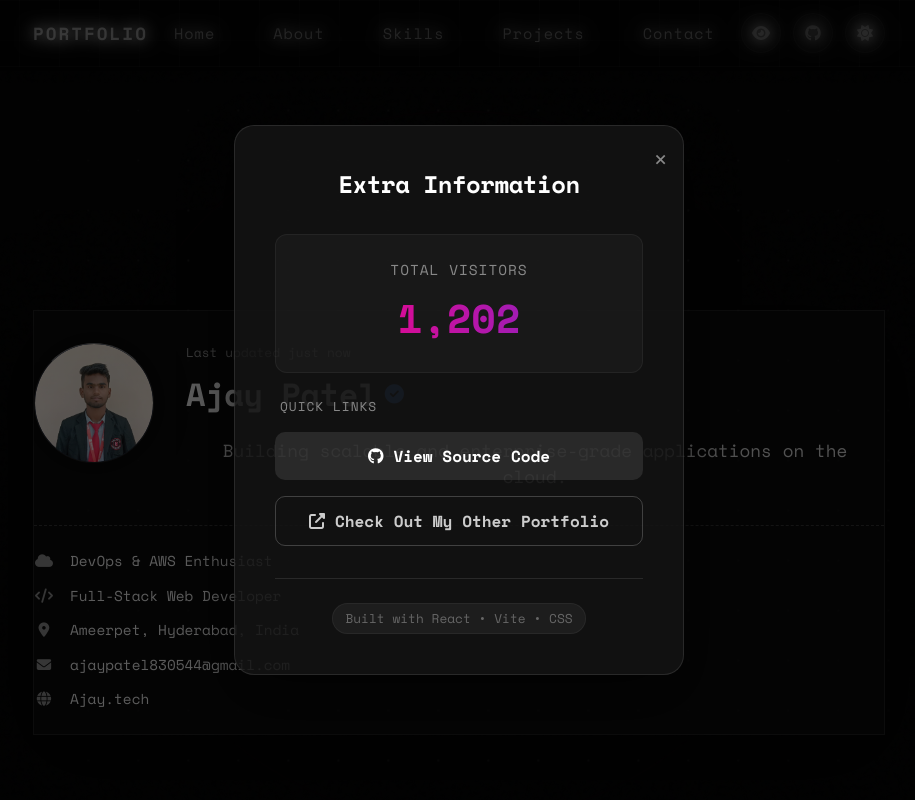
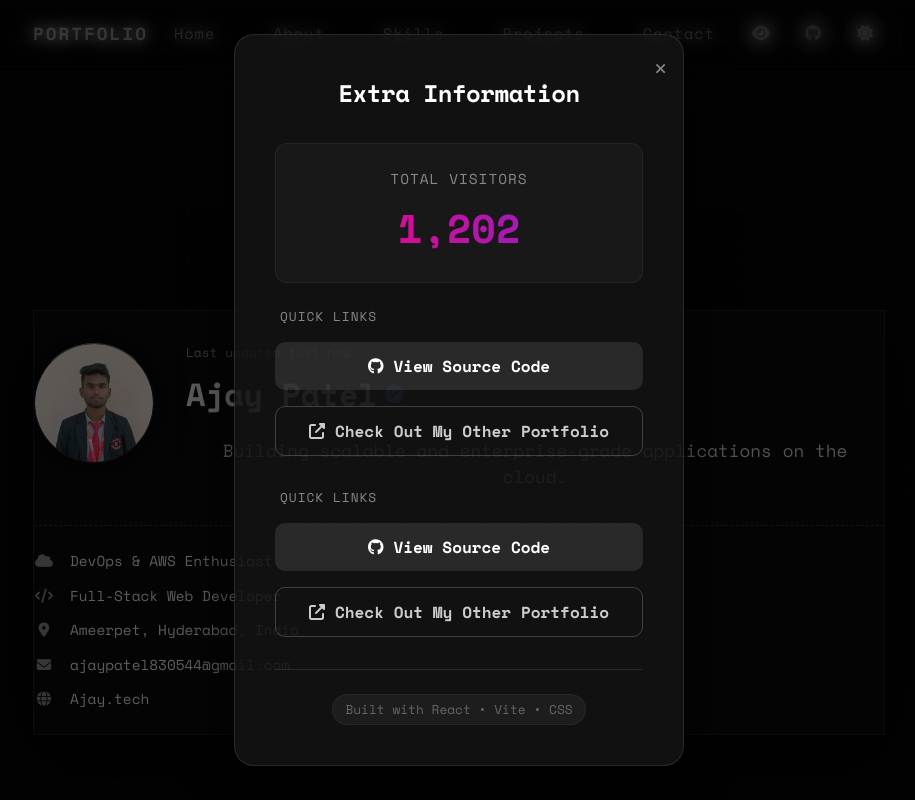
Before and after one commit to Ajaypatel001/Portfolio, a React (Vite) app: page / in a window 1280 px wide. Both pictures are taken after a click on the button 942 px from the left and 33 px from the top of the page. Shown: the top 800 px of the page, without its empty margins (181-1096 px from the left). Built offline with nearby package versions, Linux system fonts and the light colour scheme.

Commit message:
Update Navbar.jsx

```diff
--- a/src/components/Navbar.jsx
+++ b/src/components/Navbar.jsx
@@ -70,6 +70,16 @@ const Navbar = () => {
                             </a>
                         </div>
 
+                              <div className="modal-section-title">Quick Links</div>
+                        <div className="modal-actions">
+                            <a href="https://github.com/Ajaypatel001" target="_blank" rel="noreferrer" className="modal-btn source">
+                                <i className="fab fa-github"></i> View Source Code
+                            </a>
+                            <a href="#" className="modal-btn portfolio">
+                                <i className="fas fa-external-link-alt"></i> Check Out My Other Portfolio
+                            </a>
+                        </div>
+
                         <div className="modal-footer">
                             <span>Built with React • Vite • CSS</span>
                         </div>
```
